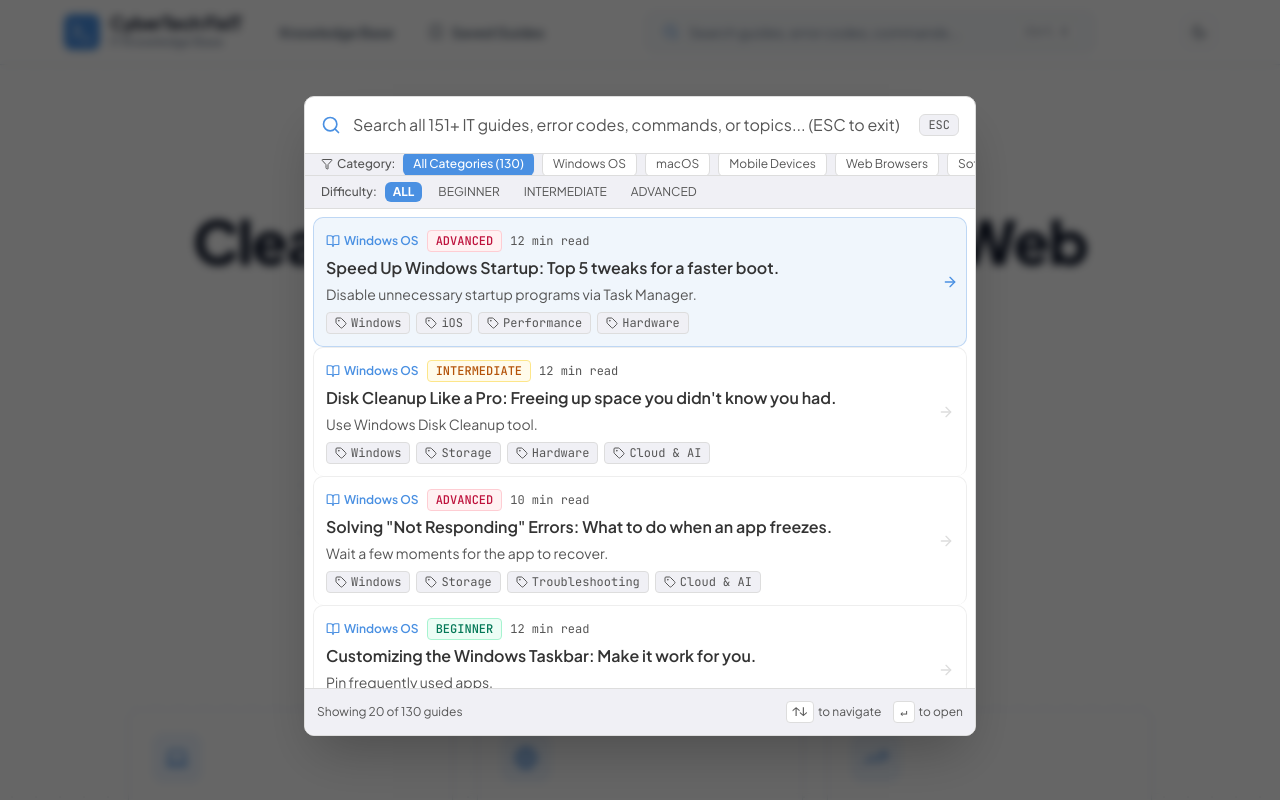
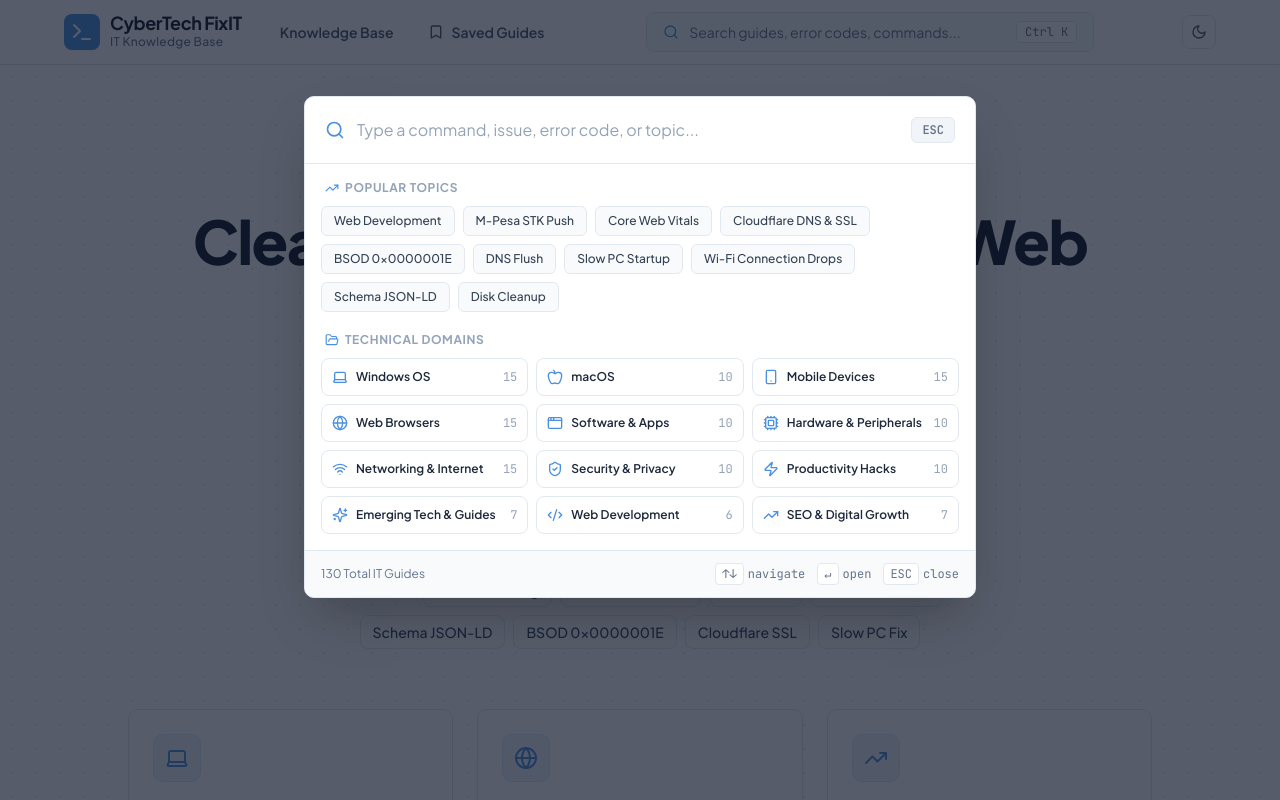
Before and after one commit to CyberTech-harry/fixit, a Next.js app: page / in a window 1280 px wide. Both pictures are taken after a click on the button "Search Knowledge Base (Ctrl + K)". Shown: the top 800 px of the page. Built offline with nearby package versions, Linux system fonts and the light colour scheme.

Commit message:
fix(search): replace 20-card default flood with clean spotlight search dashboard and live query results

```diff
--- a/components/SearchModal.tsx
+++ b/components/SearchModal.tsx
@@ -1,10 +1,19 @@
 "use client";
 
-import React, { useState, useEffect, useRef } from "react";
+import React, { useState, useEffect, useRef, useMemo } from "react";
 import { useRouter } from "next/navigation";
-import { Search, X, BookOpen, ArrowRight, Tag, Filter } from "lucide-react";
+import {
+  Search,
+  X,
+  ArrowRight,
+  Clock,
+  History,
+  TrendingUp,
+  FolderOpen,
+} from "lucide-react";
 import { TOPICS_DATA, CATEGORIES } from "@/lib/topics-data";
 import { TopicItem } from "@/lib/types";
+import { CategoryIcon } from "@/components/CategoryIcon";
 import { getDifficultyColor } from "@/lib/utils";
 
 interface SearchModalProps {
@@ -12,11 +21,23 @@ interface SearchModalProps {
   onClose: () => void;
 }
 
+const POPULAR_SEARCHES = [
+  "Web Development",
+  "M-Pesa STK Push",
+  "Core Web Vitals",
+  "Cloudflare DNS & SSL",
+  "BSOD 0x0000001E",
+  "DNS Flush",
+  "Slow PC Startup",
+  "Wi-Fi Connection Drops",
+  "Schema JSON-LD",
+  "Disk Cleanup",
+];
+
 export function SearchModal({ isOpen, onClose }: SearchModalProps) {
   const router = useRouter();
   const [query, setQuery] = useState("");
   const [selectedCategory, setSelectedCategory] = useState("all");
-  const [selectedDifficulty, setSelectedDifficulty] = useState("all");
   const [selectedIndex, setSelectedIndex] = useState(0);
   const [recentSearches, setRecentSearches] = useState<string[]>([]);
   const inputRef = useRef<HTMLInputElement>(null);
@@ -40,16 +61,18 @@ export function SearchModal({ isOpen, onClose }: SearchModalProps) {
       setSelectedIndex(0);
     } else {
       setQuery("");
+      setSelectedCategory("all");
     }
   }, [isOpen]);
 
-  const filteredTopics = React.useMemo(() => {
+  const filteredTopics = useMemo(() => {
     const q = query.toLowerCase().trim();
+    if (!q && selectedCategory === "all") {
+      return [];
+    }
+
     return TOPICS_DATA.filter((topic) => {
       if (selectedCategory !== "all" && topic.categorySlug !== selectedCategory) {
-        return false;
-      }
-      if (selectedDifficulty !== "all" && topic.difficulty.toLowerCase() !== selectedDifficulty.toLowerCase()) {
         return false;
       }
       if (!q) return true;
@@ -60,15 +83,21 @@ export function SearchModal({ isOpen, onClose }: SearchModalProps) {
         topic.tags.some((tag) => tag.toLowerCase().includes(q)) ||
         topic.solutions.some((s) => s.toLowerCase().includes(q))
       );
-    }).slice(0, 20);
-  }, [query, selectedCategory, selectedDifficulty]);
+    }).slice(0, 10);
+  }, [query, selectedCategory]);
 
   const handleSelectTopic = (topic: TopicItem) => {
     if (query.trim()) {
-      const updated = [query.trim(), ...recentSearches.filter((s) => s !== query.trim())].slice(0, 5);
+      const updated = [
+        query.trim(),
+        ...recentSearches.filter((s) => s !== query.trim()),
+      ].slice(0, 5);
       setRecentSearches(updated);
       try {
-        localStorage.setItem("it_docs_recent_searches", JSON.stringify(updated));
+        localStorage.setItem(
+          "it_docs_recent_searches",
+          JSON.stringify(updated)
+        );
       } catch {
         // ignore
       }
@@ -77,32 +106,59 @@ export function SearchModal({ isOpen, onClose }: SearchModalProps) {
     router.push(`/docs/${topic.categorySlug}/${topic.slug}`);
   };
 
+  const handleSelectCategory = (slug: string) => {
+    onClose();
+    router.push(`/docs/${slug}`);
+  };
+
   const handleKeyDown = (e: React.KeyboardEvent) => {
+    if (filteredTopics.length > 0) {
       if (e.key === "ArrowDown") {
         e.preventDefault();
-      setSelectedIndex((prev) => (prev < filteredTopics.length - 1 ? prev + 1 : 0));
+        setSelectedIndex((prev) =>
+          prev < filteredTopics.length - 1 ? prev + 1 : 0
+        );
       } else if (e.key === "ArrowUp") {
         e.preventDefault();
-      setSelectedIndex((prev) => (prev > 0 ? prev - 1 : filteredTopics.length - 1));
+        setSelectedIndex((prev) =>
+          prev > 0 ? prev - 1 : filteredTopics.length - 1
+        );
       } else if (e.key === "Enter" && filteredTopics[selectedIndex]) {
         e.preventDefault();
         handleSelectTopic(filteredTopics[selectedIndex]);
-    } else if (e.key === "Escape") {
+      }
+    }
+    if (e.key === "Escape") {
       e.preventDefault();
       onClose();
     }
   };
 
+  const clearRecentSearches = (e: React.MouseEvent) => {
+    e.stopPropagation();
+    setRecentSearches([]);
+    try {
+      localStorage.removeItem("it_docs_recent_searches");
+    } catch {
+      // ignore
+    }
+  };
+
   if (!isOpen) return null;
 
+  const isSearching = query.trim().length > 0 || selectedCategory !== "all";
+
   return (
-    <div className="fixed inset-0 z-50 flex items-start justify-center pt-16 sm:pt-24 px-4 bg-black/60 backdrop-blur-sm animate-in fade-in duration-150">
     <div
-        className="w-full max-w-2xl bg-white dark:bg-stone-900 rounded-[10px] shadow-2xl border border-[#dddddd] dark:border-stone-800 overflow-hidden flex flex-col max-h-[80vh]"
+      className="fixed inset-0 z-50 flex items-start justify-center pt-16 sm:pt-24 px-4 bg-slate-900/70 backdrop-blur-xs"
+      onClick={onClose}
+    >
+      <div
+        className="w-full max-w-2xl bg-white dark:bg-slate-900 rounded-[10px] shadow-2xl border border-slate-200 dark:border-slate-800 overflow-hidden flex flex-col max-h-[82vh]"
         onClick={(e) => e.stopPropagation()}
       >
-        {/* Search Header */}
-        <div className="p-4 border-b border-[#dddddd] dark:border-stone-800 flex items-center gap-3">
+        {/* Search Input Header */}
+        <div className="p-4 sm:p-5 border-b border-slate-200 dark:border-slate-800 flex items-center gap-3 bg-white dark:bg-slate-900">
           <Search className="w-5 h-5 text-[#4a90e2] shrink-0" />
           <input
             ref={inputRef}
@@ -113,81 +169,46 @@ export function SearchModal({ isOpen, onClose }: SearchModalProps) {
               setSelectedIndex(0);
             }}
             onKeyDown={handleKeyDown}
-            placeholder="Search all 151+ IT guides, error codes, commands, or topics... (ESC to exit)"
-            className="w-full bg-transparent text-[#333333] dark:text-stone-100 placeholder-[#555555] dark:placeholder-stone-500 text-base focus:outline-none"
+            placeholder="Type a command, issue, error code, or topic..."
+            className="w-full bg-transparent text-slate-900 dark:text-slate-100 placeholder-slate-400 text-base focus:outline-none"
           />
           {query && (
             <button
+              type="button"
               onClick={() => setQuery("")}
-              className="p-1 text-[#555555] hover:text-[#333333] dark:hover:text-stone-300"
+              className="p-1 text-slate-400 hover:text-slate-700 dark:hover:text-slate-200 cursor-pointer"
+              title="Clear search"
             >
               <X className="w-4 h-4" />
             </button>
           )}
-          <kbd className="hidden sm:inline-block px-2 py-0.5 text-xs font-mono text-[#555555] bg-[#f0f0f5] dark:bg-stone-800 rounded-[6px] border border-[#dddddd] dark:border-stone-700">
+          <kbd className="hidden sm:inline-block px-2.5 py-1 text-xs font-mono font-semibold text-slate-500 bg-slate-100 dark:bg-slate-800 rounded-[6px] border border-slate-200 dark:border-slate-700">
             ESC
           </kbd>
         </div>
 
-        {/* Filter Buttons */}
-        <div className="px-4 py-2 bg-[#f0f0f5] dark:bg-stone-950/50 border-b border-[#dddddd] dark:border-stone-800 flex items-center gap-2 overflow-x-auto text-xs scrollbar-none">
-          <span className="text-[#555555] dark:text-stone-400 font-medium shrink-0 flex items-center gap-1">
-            <Filter className="w-3 h-3" /> Category:
-          </span>
-          <button
-            onClick={() => setSelectedCategory("all")}
-            className={`px-2.5 py-1 rounded-[6px] whitespace-nowrap transition-colors ${
-              selectedCategory === "all"
-                ? "bg-[#4a90e2] text-white font-medium shadow-sm"
-                : "bg-white dark:bg-stone-800 text-[#555555] dark:text-stone-400 hover:bg-[#e6e6ec] dark:hover:bg-stone-700 border border-[#dddddd] dark:border-stone-700"
-            }`}
-          >
-            All Categories ({TOPICS_DATA.length})
-          </button>
-          {CATEGORIES.map((cat) => (
-            <button
-              key={cat.slug}
-              onClick={() => setSelectedCategory(cat.slug)}
-              className={`px-2.5 py-1 rounded-[6px] whitespace-nowrap transition-colors ${
-                selectedCategory === cat.slug
-                  ? "bg-[#4a90e2] text-white font-medium shadow-sm"
-                  : "bg-white dark:bg-stone-800 text-[#555555] dark:text-stone-400 hover:bg-[#e6e6ec] dark:hover:bg-stone-700 border border-[#dddddd] dark:border-stone-700"
-              }`}
-            >
-              {cat.name}
-            </button>
-          ))}
-        </div>
-
-        {/* Difficulty Filter */}
-        <div className="px-4 py-1.5 bg-[#f0f0f5] dark:bg-stone-950/50 border-b border-[#dddddd] dark:border-stone-800 flex items-center gap-2 text-xs">
-          <span className="text-[#555555] dark:text-stone-400 font-medium shrink-0">Difficulty:</span>
-          {["all", "BEGINNER", "INTERMEDIATE", "ADVANCED"].map((diff) => (
-            <button
-              key={diff}
-              onClick={() => setSelectedDifficulty(diff)}
-              className={`px-2 py-0.5 rounded-[6px] transition-colors ${
-                selectedDifficulty === diff
-                  ? "bg-[#4a90e2] text-white font-bold"
-                  : "text-[#555555] dark:text-stone-400 hover:text-[#333333] dark:hover:text-stone-100"
-              }`}
-            >
-              {diff.toUpperCase()}
-            </button>
-          ))}
-        </div>
-
-        {/* Results List */}
-        <div className="flex-grow overflow-y-auto p-2 divide-y divide-[#eeeeee] dark:divide-stone-800/60">
+        {/* Content Area */}
+        <div className="flex-grow overflow-y-auto p-4 space-y-5 max-h-[60vh]">
+          {/* SEARCH RESULTS VIEW */}
+          {isSearching ? (
+            <div>
               {filteredTopics.length === 0 ? (
-            <div className="py-12 text-center text-[#555555] dark:text-stone-400">
-              <p className="text-base font-medium text-[#333333] dark:text-white">No troubleshooting guides found</p>
-              <p className="text-xs mt-1 text-[#555555] dark:text-stone-400">
-                Try searching for keywords like "DNS", "Startup", "BSOD", "Printer", or "Cache".
+                <div className="py-12 text-center text-slate-500 dark:text-slate-400 space-y-2">
+                  <p className="text-base font-semibold text-slate-900 dark:text-white">
+                    No matching guides found
+                  </p>
+                  <p className="text-sm text-slate-500 max-w-sm mx-auto leading-relaxed">
+                    Try searching for broader keywords like "DNS", "Startup", "BSOD", "SSL", or "M-Pesa".
                   </p>
                 </div>
               ) : (
-            filteredTopics.map((topic, index) => {
+                <div className="space-y-1.5">
+                  <div className="text-xs font-bold uppercase tracking-wider text-slate-400 px-2 pb-1 flex items-center justify-between">
+                    <span>Matching Guides ({filteredTopics.length})</span>
+                    <span className="font-mono font-normal lowercase text-xs">use ↑↓ to select</span>
+                  </div>
+
+                  {filteredTopics.map((topic, index) => {
                     const isSelected = index === selectedIndex;
                     const diffColors = getDifficultyColor(topic.difficulty);
                     return (
@@ -195,69 +216,170 @@ export function SearchModal({ isOpen, onClose }: SearchModalProps) {
                         key={topic.id}
                         onClick={() => handleSelectTopic(topic)}
                         onMouseEnter={() => setSelectedIndex(index)}
-                  className={`p-3 rounded-[10px] cursor-pointer transition-all flex items-start justify-between gap-3 ${
+                        className={`p-3 rounded-[8px] cursor-pointer transition-colors flex items-start justify-between gap-3 ${
                           isSelected
-                      ? "bg-[#f0f6fc] dark:bg-slate-800 border border-[#4a90e2]/30"
-                      : "hover:bg-[#f9f9fb] dark:hover:bg-stone-800/40 border border-transparent"
+                            ? "bg-blue-50 dark:bg-slate-800 border border-blue-200 dark:border-blue-900"
+                            : "hover:bg-slate-50 dark:hover:bg-slate-800/50 border border-transparent"
                         }`}
                       >
                         <div className="flex-1 min-w-0">
-                    <div className="flex items-center gap-2 mb-1 flex-wrap">
+                          <div className="flex items-center gap-2 mb-1">
                             <span className="text-xs font-semibold text-[#4a90e2] flex items-center gap-1">
-                        <BookOpen className="w-3.5 h-3.5" />
+                              <CategoryIcon
+                                name={topic.categoryIcon || "Terminal"}
+                                className="w-3.5 h-3.5"
+                              />
                               {topic.category}
                             </span>
                             <span
-                        className={`text-xs px-2 py-0.5 rounded-[4px] font-mono font-medium border ${diffColors.bg} ${diffColors.text} ${diffColors.border}`}
+                              className={`text-xs px-2 py-0.5 rounded-[4px] font-mono font-semibold border ${diffColors.bg} ${diffColors.text} ${diffColors.border}`}
                             >
                               {topic.difficulty}
                             </span>
-                      <span className="text-xs text-[#555555] dark:text-stone-400 font-mono">
-                        {topic.estimatedRead} min read
+                            <span className="text-xs text-slate-400 font-mono">
+                              {topic.estimatedRead} min
                             </span>
                           </div>
-                    <h4 className="text-base font-semibold text-[#333333] dark:text-stone-100 line-clamp-1">
+
+                          <h4 className="text-sm sm:text-base font-bold text-slate-900 dark:text-white line-clamp-1">
                             {topic.title}
                           </h4>
-                    <p className="text-sm text-[#555555] dark:text-stone-400 line-clamp-1 mt-1">
+
+                          <p className="text-xs sm:text-sm text-slate-500 dark:text-slate-400 line-clamp-1 mt-0.5">
                             {topic.summary}
                           </p>
-                    <div className="flex items-center gap-1.5 mt-2 flex-wrap">
-                      {topic.tags.map((tag) => (
-                        <span
-                          key={tag}
-                          className="inline-flex items-center gap-1 text-xs px-2 py-0.5 rounded-[4px] bg-[#f0f0f5] dark:bg-stone-800 text-[#555555] dark:text-stone-400 border border-[#dddddd] dark:border-stone-700 font-mono"
-                        >
-                          <Tag className="w-3 h-3" />
-                          {tag}
-                        </span>
-                      ))}
                         </div>
-                  </div>
-                  <div className="shrink-0 self-center">
+
+                        <div className="shrink-0 self-center pl-2">
                           <ArrowRight
                             className={`w-4 h-4 transition-transform ${
-                        isSelected ? "text-[#4a90e2] translate-x-1" : "text-[#dddddd] dark:text-stone-700"
+                              isSelected
+                                ? "text-[#4a90e2] translate-x-0.5"
+                                : "text-slate-300 dark:text-slate-700"
                             }`}
                           />
                         </div>
                       </div>
                     );
-            })
+                  })}
+                </div>
+              )}
+            </div>
+          ) : (
+            /* DEFAULT CLEAN SPOTLIGHT STATE (When query is empty) */
+            <div className="space-y-5">
+              {/* Recent Searches (if available) */}
+              {recentSearches.length > 0 && (
+                <div>
+                  <div className="flex items-center justify-between text-xs font-bold uppercase tracking-wider text-slate-400 mb-2 px-1">
+                    <span className="flex items-center gap-1.5">
+                      <History className="w-3.5 h-3.5" /> Recent Searches
+                    </span>
+                    <button
+                      type="button"
+                      onClick={clearRecentSearches}
+                      className="text-xs text-slate-400 hover:text-slate-600 dark:hover:text-slate-200 cursor-pointer font-normal normal-case"
+                    >
+                      Clear
+                    </button>
+                  </div>
+                  <div className="flex items-center gap-2 flex-wrap">
+                    {recentSearches.map((term, i) => (
+                      <button
+                        key={i}
+                        type="button"
+                        onClick={() => {
+                          setQuery(term);
+                          inputRef.current?.focus();
+                        }}
+                        className="inline-flex items-center gap-1.5 px-3 py-1.5 rounded-[6px] bg-slate-100 dark:bg-slate-800 text-xs text-slate-700 dark:text-slate-300 hover:bg-blue-50 dark:hover:bg-slate-700 hover:text-[#4a90e2] border border-slate-200 dark:border-slate-700 transition-colors cursor-pointer"
+                      >
+                        <Clock className="w-3 h-3 text-slate-400" />
+                        <span>{term}</span>
+                      </button>
+                    ))}
+                  </div>
+                </div>
+              )}
+
+              {/* Popular Search Topics */}
+              <div>
+                <div className="text-xs font-bold uppercase tracking-wider text-slate-400 mb-2.5 px-1 flex items-center gap-1.5">
+                  <TrendingUp className="w-3.5 h-3.5 text-[#4a90e2]" /> Popular Topics
+                </div>
+                <div className="flex items-center gap-2 flex-wrap">
+                  {POPULAR_SEARCHES.map((tag) => (
+                    <button
+                      key={tag}
+                      type="button"
+                      onClick={() => {
+                        setQuery(tag);
+                        inputRef.current?.focus();
+                      }}
+                      className="px-3 py-1.5 rounded-[6px] bg-slate-50 dark:bg-slate-800/80 hover:bg-blue-50 dark:hover:bg-slate-700 text-xs font-medium text-slate-700 dark:text-slate-300 hover:text-[#4a90e2] border border-slate-200 dark:border-slate-700 transition-colors cursor-pointer"
+                    >
+                      {tag}
+                    </button>
+                  ))}
+                </div>
+              </div>
+
+              {/* Browse by Domain */}
+              <div>
+                <div className="text-xs font-bold uppercase tracking-wider text-slate-400 mb-2.5 px-1 flex items-center gap-1.5">
+                  <FolderOpen className="w-3.5 h-3.5 text-[#4a90e2]" /> Technical Domains
+                </div>
+                <div className="grid grid-cols-2 sm:grid-cols-3 gap-2">
+                  {CATEGORIES.map((cat) => (
+                    <button
+                      key={cat.slug}
+                      type="button"
+                      onClick={() => handleSelectCategory(cat.slug)}
+                      className="p-2.5 rounded-[8px] bg-white dark:bg-slate-800 border border-slate-200 dark:border-slate-700 hover:border-[#4a90e2] text-left transition-colors flex items-center justify-between group cursor-pointer"
+                    >
+                      <div className="flex items-center gap-2 truncate">
+                        <CategoryIcon
+                          name={cat.icon}
+                          className="w-4 h-4 text-[#4a90e2] shrink-0"
+                        />
+                        <span className="text-xs font-semibold text-slate-800 dark:text-slate-200 group-hover:text-[#4a90e2] truncate">
+                          {cat.name}
+                        </span>
+                      </div>
+                      <span className="text-xs font-mono text-slate-400 shrink-0">
+                        {cat.topicCount}
+                      </span>
+                    </button>
+                  ))}
+                </div>
+              </div>
+            </div>
           )}
         </div>
 
-        {/* Footer info */}
-        <div className="p-3 bg-[#f0f0f5] dark:bg-stone-950/80 border-t border-[#dddddd] dark:border-stone-800 flex items-center justify-between text-xs text-[#555555] dark:text-stone-400">
+        {/* Footer info bar */}
+        <div className="p-3 px-4 bg-slate-50 dark:bg-slate-950 border-t border-slate-200 dark:border-slate-800 flex items-center justify-between text-xs text-slate-500 dark:text-slate-400">
           <div className="flex items-center gap-2">
-            <span>Showing {filteredTopics.length} of {TOPICS_DATA.length} guides</span>
+            <span>{TOPICS_DATA.length} Total IT Guides</span>
           </div>
           <div className="flex items-center gap-3">
-            <span className="flex items-center gap-1">
-              <kbd className="px-1.5 py-0.5 bg-white dark:bg-stone-800 rounded border border-[#dddddd] dark:border-stone-700 text-xs font-mono">↑↓</kbd> to navigate
+            <span className="flex items-center gap-1 font-mono">
+              <kbd className="px-1.5 py-0.5 bg-white dark:bg-slate-800 rounded border border-slate-200 dark:border-slate-700 text-xs">
+                ↑↓
+              </kbd>{" "}
+              navigate
             </span>
-            <span className="flex items-center gap-1">
-              <kbd className="px-1.5 py-0.5 bg-white dark:bg-stone-800 rounded border border-[#dddddd] dark:border-stone-700 text-xs font-mono">↵</kbd> to open
+            <span className="flex items-center gap-1 font-mono">
+              <kbd className="px-1.5 py-0.5 bg-white dark:bg-slate-800 rounded border border-slate-200 dark:border-slate-700 text-xs">
+                ↵
+              </kbd>{" "}
+              open
+            </span>
+            <span className="flex items-center gap-1 font-mono">
+              <kbd className="px-1.5 py-0.5 bg-white dark:bg-slate-800 rounded border border-slate-200 dark:border-slate-700 text-xs">
+                ESC
+              </kbd>{" "}
+              close
             </span>
           </div>
         </div>
```
Lines whose indentation alone changed are shown as unchanged.
